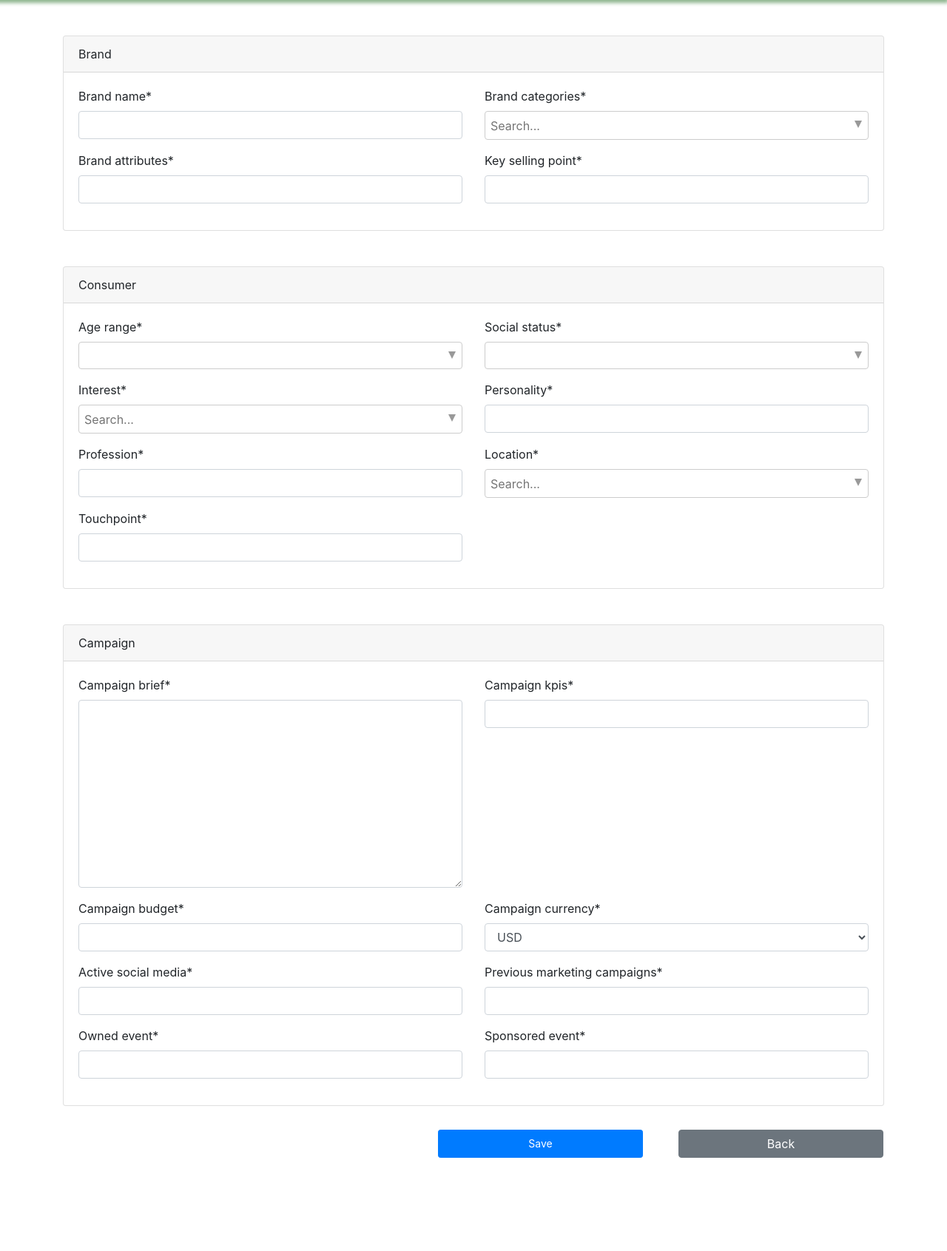
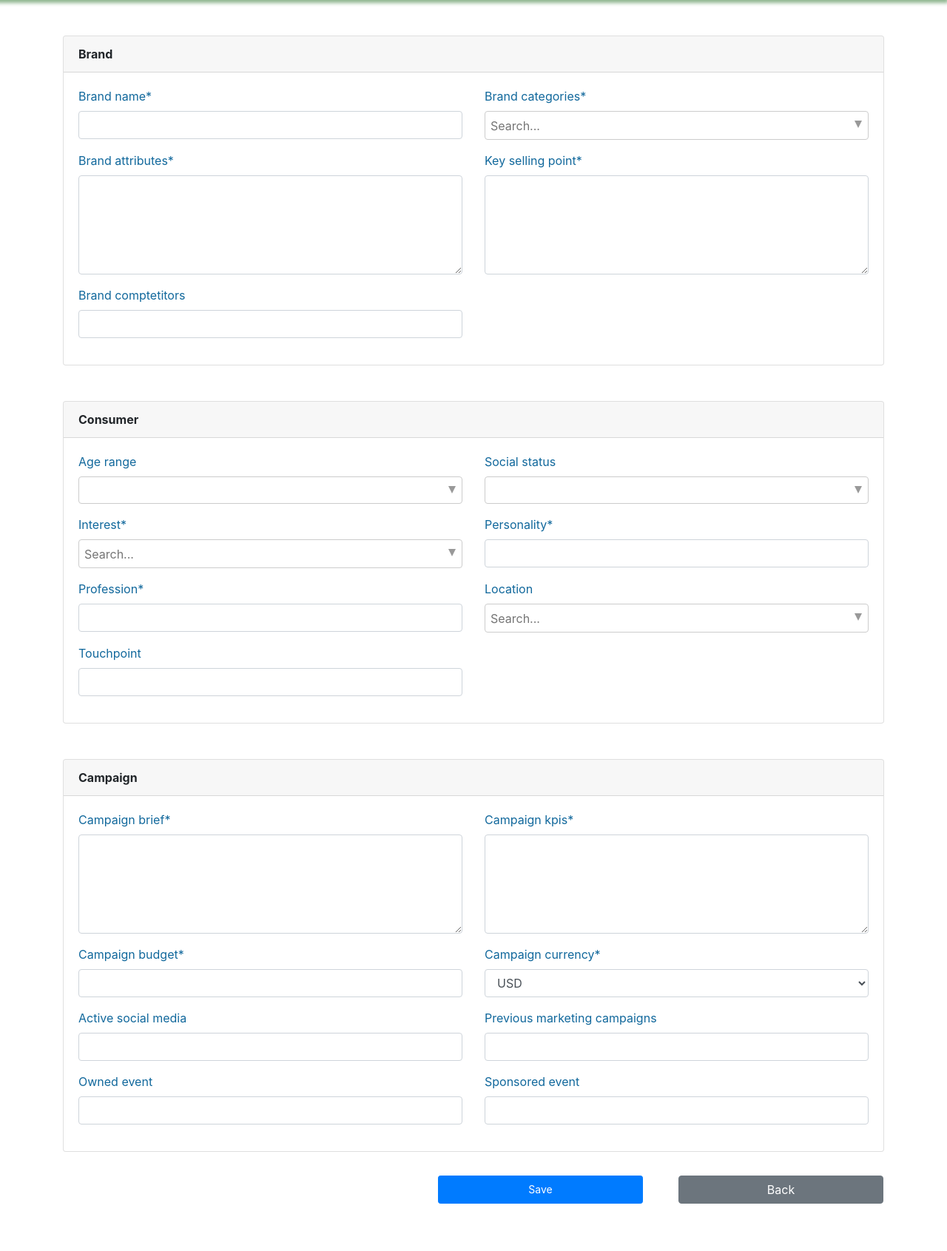
Before and after one commit to figaro27/python_django_aifluence, a Django app: page /campaigns/create in a window 1280 px wide. Shown: the part 75-1766 px from the top of the page at 74% size. Before the commit the page ends 1640 px from the top, so only its background shows below. Run offline with Django 3.2, Linux system fonts and the light colour scheme; some libraries are stand-ins or nearby versions.

Commit message:
Change css styling and data field for campaign

```diff
--- a/aifluence/campaign/forms.py
+++ b/aifluence/campaign/forms.py
@@ -6,7 +6,24 @@ from .models import Campaign
 class CampaignForm(forms.ModelForm):
     class Meta:
         model = Campaign
-        fields = ['brand_name', 'brand_category', 'brand_attributes', 'key_selling_point', 'age_range', \
+        fields = ['brand_name', 'brand_category', 'brand_attributes', 'key_selling_point', 'brand_comptetitors', 'age_range', \
             'social_status', 'interests', 'personality', 'profession', 'location', 'touchpoint', \
             'campaign_brief', 'campaign_budget', 'campaign_currency', 'campaign_kpis', 'active_social_media', 'previous_marketing_campaigns', 'owned_event', 'sponsored_event'
         ]
+        widgets = {
+            'brand_attributes': forms.Textarea(attrs={'rows':5, 'cols':40}),
+            'key_selling_point': forms.Textarea(attrs={'rows':5, 'cols':40}),
+            'campaign_brief': forms.Textarea(attrs={'rows':5, 'cols':40}),
+            'campaign_kpis': forms.Textarea(attrs={'rows':5, 'cols':40})
+        }
+    def __init__(self, *args, **kwargs):
+        super(CampaignForm, self).__init__(*args, **kwargs)
+        self.fields['touchpoint'].required = False
+        self.fields['brand_comptetitors'].required = False
+        self.fields['active_social_media'].required = False
+        self.fields['previous_marketing_campaigns'].required = False
+        self.fields['owned_event'].required = False
+        self.fields['sponsored_event'].required = False
+        self.fields['age_range'].required = False
+        self.fields['social_status'].required = False
+        self.fields['location'].required = False
--- a/aifluence/campaign/models.py
+++ b/aifluence/campaign/models.py
@@ -13,8 +13,8 @@ class Campaign(models.Model):
         )
     )
     brand_comptetitors = models.CharField(max_length=255)
-    brand_attributes = models.CharField(max_length=255)
-    key_selling_point = models.CharField(max_length=255)
+    brand_attributes = models.TextField(max_length=2000)
+    key_selling_point = models.TextField(max_length=2000)
 
     #Consumer
     age_range = ArrayField(
@@ -39,13 +39,13 @@ class Campaign(models.Model):
             models.CharField(max_length=30, blank=True),
         )
     )
-    touchpoint = models.CharField(max_length=255)
+    touchpoint = models.CharField(max_length=255, null=True, blank=True)
 
     #campaign
-    campaign_brief = models.TextField(max_length=4000)
+    campaign_brief = models.TextField(max_length=2000)
     campaign_budget = models.IntegerField()
     campaign_currency = models.CharField(max_length=3, choices=CONSTANTS.CURRENCY_CHOICES, default="usd")
-    campaign_kpis = models.CharField(max_length=64)
+    campaign_kpis = models.TextField(max_length=2000)
     active_social_media = models.CharField(max_length=64)
     previous_marketing_campaigns = models.CharField(max_length=64)
     owned_event = models.CharField(max_length=64)
--- a/aifluence/static/css/app.css
+++ b/aifluence/static/css/app.css
@@ -36,3 +36,7 @@
 .top-header{
   box-shadow: -3px -1px 5px 5px #8eb58e;
 }
+
+label {
+  color: #11689c;
+}
--- a/aifluence/templates/campaigns/create.html
+++ b/aifluence/templates/campaigns/create.html
@@ -15,7 +15,7 @@
         <form action="{% url 'campaign_create' %}" method="post">
             {% csrf_token %}
             <div class="card">
-                <div class="card-header">
+                <div class="card-header font-weight-bold">
                     Brand
                 </div>
                 <div class="card-body p-6">
@@ -49,10 +49,15 @@
                             {{ form.key_selling_point|as_crispy_field }}
                         </div>
                     </div>
+                    <div class="row">
+                        <div class="form-group mb-0 col-6">
+                            {{ form.brand_comptetitors|as_crispy_field }}
+                        </div>
+                    </div>
                 </div>
             </div>
             <div class="card mt-5">
-                <div class="card-header">
+                <div class="card-header font-weight-bold">
                     Consumer
                 </div>
                 <div class="card-body p-6">
@@ -60,16 +65,11 @@
                         <div class="form-group mb-0 col-6">
                             <div class="form-group">
                                 <label for="id_age_ranges" class=" requiredField">
-                                    Age range<span class="asteriskField">*</span>
+                                    Age range
                                 </label>
                                 <div id="age_range_selector">
                                     <select class="form-control d-none w-100" id="id_age_ranges" multiple>
                                     </select>
-                                </div>
-                                <div>
-                                    <div id="invalid_age_range" class="invalid-feedback">
-                                        Please select age range.
-                                    </div>
                                 </div>
                                 <input type="hidden" id="age_range" name="age_range">
                             </div>
@@ -77,16 +77,11 @@
                         <div class="form-group mb-0 col-6">
                             <div class="form-group">
                                 <label for="id_social_statuses" class=" requiredField">
-                                    Social status<span class="asteriskField">*</span>
+                                    Social status
                                 </label>
                                 <div id="social_status_selector">
                                     <select class="form-control d-none w-100" id="id_social_statuses" multiple>
                                     </select>
-                                </div>
-                                <div>
-                                    <div id="invalid_social_status" class="invalid-feedback">
-                                        Please select social status.
-                                    </div>
                                 </div>
                                 <input type="hidden" id="social_status" name="social_status">
                             </div>
@@ -121,16 +116,11 @@
                         <div class="form-group mb-0 col-6">
                             <div class="form-group">
                                 <label for="id_location" class=" requiredField">
-                                    Location<span class="asteriskField">*</span>
+                                    Location
                                 </label>
                                 <div id="location_selector">
                                     <select class="form-control d-none w-100" id="id_location" multiple>
                                     </select>
-                                </div>
-                                <div>
-                                    <div id="invalid_location" class="invalid-feedback">
-                                        Please select location.
-                                    </div>
                                 </div>
                                 <input type="hidden" id="location" name="location">
                             </div>
@@ -144,7 +134,7 @@
                 </div>
             </div>
             <div class="card mt-5">
-                <div class="card-header">
+                <div class="card-header font-weight-bold">
                     Campaign
                 </div>
                 <div class="card-body p-6">
@@ -271,20 +261,6 @@
             $('#invalid_brand_category').css('display', 'block');
             invalid = 1
         }
-        if($('#id_age_ranges').val().length == 0){
-            $('#invalid_age_range').css('display', 'block');
-            invalid = 1
-        }
-
-        if($('#id_social_statuses').val().length == 0){
-            $('#invalid_social_status').css('display', 'block');
-            invalid = 1
-        }
-
-        if($('#id_location').val().length == 0){
-            $('#invalid_location').css('display', 'block');
-            invalid = 1
-        }
 
         if($('#id_interests').val().length == 0){
             $('#invalid_interests').css('display', 'block');
--- a/aifluence/templates/campaigns/main.html
+++ b/aifluence/templates/campaigns/main.html
@@ -10,7 +10,7 @@
 <div class="container">
     <div class="mt-5">
         <nav>
-            <div class="nav nav-tabs" id="nav-tab" role="tablist">
+            <div class="nav nav-pills" id="nav-tab" role="tablist">
                 <a class="nav-item nav-link active" id="nav-activte-tab" data-toggle="tab" href="#nav-activte" role="tab" aria-controls="nav-activte" aria-selected="true">Active Campaigns</a>
                 <a class="nav-item nav-link" id="nav-past-tab" data-toggle="tab" href="#nav-past" role="tab" aria-controls="nav-past" aria-selected="false">Past Campaigns</a>
             </div>
--- a/aifluence/templates/layouts/list_template.html
+++ b/aifluence/templates/layouts/list_template.html
@@ -2,7 +2,7 @@
 
 <div class="row">
     <div class="col-12">
-        <div class="card border-0">
+        <div class="card mt-1">
             <div class="card-header border-0 bg-white">
                 <h1 class="page-title">
                     {% block title %}
```
Also changed, not shown: aifluence/templates/campaigns/active_campaigns.html (+5 -5 lines), aifluence/campaign/migrations/0002_auto_20191223_1913.py (added).
